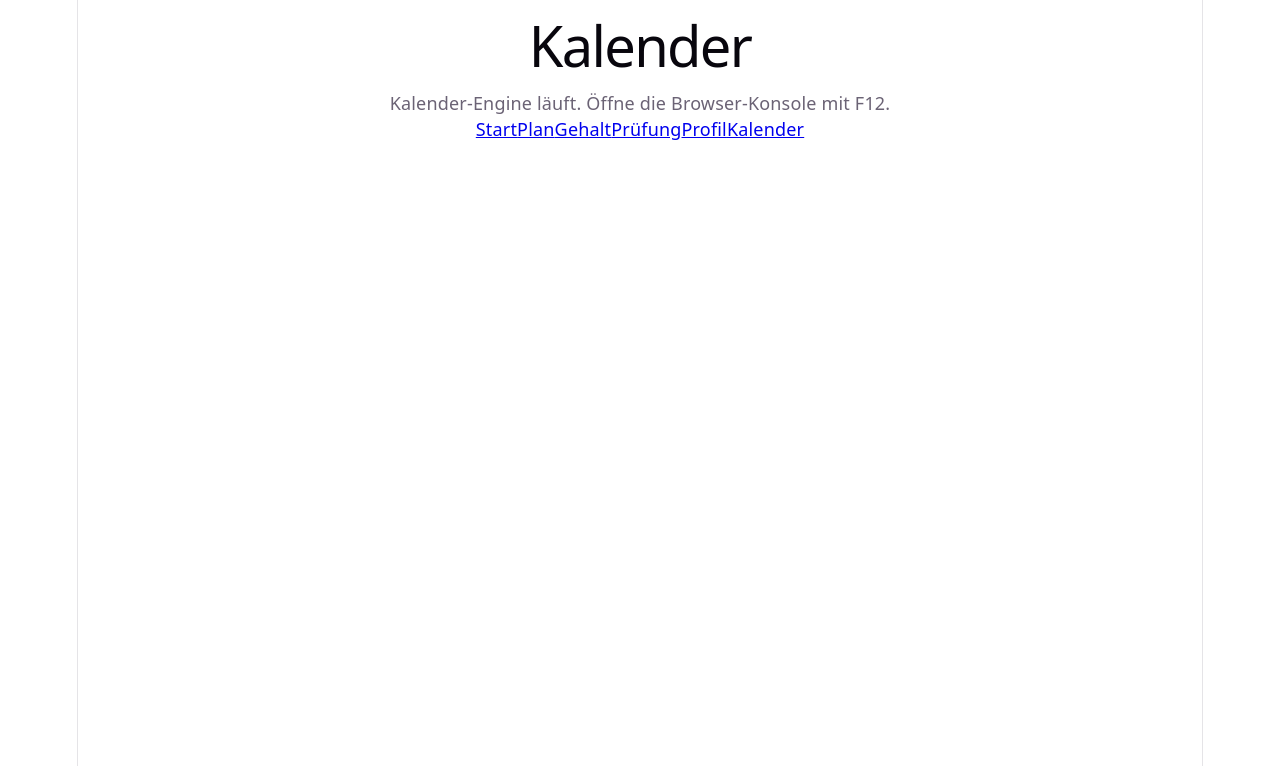
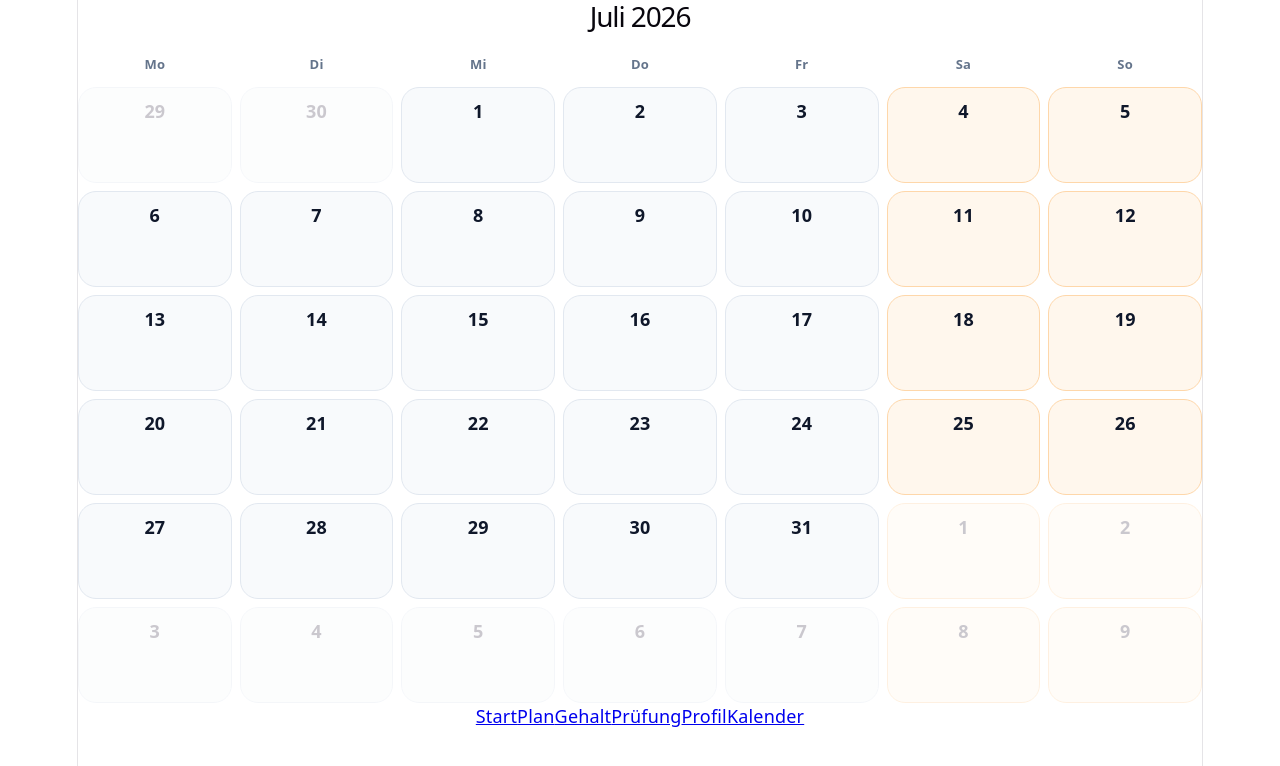
Before and after one commit to vladularu/carecheck-web, a React (Vite) app: page /kalender in a window 1280 px wide. Shown: the top 766 px of the page. Built offline with nearby package versions, Linux system fonts and the light colour scheme.

Commit message:
v0.8.2 Sichtbarer Monatskalender

```diff
--- a/src/App.css
+++ b/src/App.css
@@ -359,3 +359,62 @@
   display: block;
   font-size: 20px;
 }
+.calendar-header {
+  margin-bottom: 18px;
+}
+
+.calendar-header h2 {
+  margin: 0;
+  font-size: 28px;
+  letter-spacing: -0.04em;
+}
+
+.calendar {
+  display: grid;
+  gap: 10px;
+}
+
+.calendar-weekdays {
+  display: grid;
+  grid-template-columns: repeat(7, 1fr);
+  gap: 8px;
+}
+
+.calendar-weekdays span {
+  text-align: center;
+  color: #64748b;
+  font-size: 13px;
+  font-weight: 900;
+}
+
+.calendar-grid {
+  display: grid;
+  grid-template-columns: repeat(7, 1fr);
+  gap: 8px;
+}
+
+.calendar-day {
+  min-height: 74px;
+  border-radius: 18px;
+  padding: 10px;
+  border: 1px solid #e2e8f0;
+  background: #f8fafc;
+}
+
+.calendar-day span {
+  display: block;
+  font-weight: 900;
+}
+
+.calendar-day.outside-month {
+  opacity: 0.35;
+}
+
+.calendar-day.weekend {
+  background: #fff7ed;
+  border-color: #fed7aa;
+}
+
+.calendar-day.current-month {
+  color: #0f172a;
+}
--- /dev/null
+++ b/src/components/calendar/CalendarDay.tsx
@@ -0,0 +1,21 @@
+import type { CalendarDay as CalendarDayModel } from "../../services/calendar/calendarService";
+
+interface CalendarDayProps {
+  day: CalendarDayModel;
+}
+
+export default function CalendarDay({ day }: CalendarDayProps) {
+  const classNames = [
+    "calendar-day",
+    day.currentMonth ? "current-month" : "outside-month",
+    day.weekend ? "weekend" : "",
+  ]
+    .filter(Boolean)
+    .join(" ");
+
+  return (
+    <div className={classNames}>
+      <span>{day.dayNumber}</span>
+    </div>
+  );
+}
--- /dev/null
+++ b/src/components/calendar/CalendarGrid.tsx
@@ -0,0 +1,26 @@
+import type { CalendarWeek } from "../../services/calendar/calendarService";
+import CalendarDay from "./CalendarDay";
+
+interface CalendarGridProps {
+  weeks: CalendarWeek[];
+}
+
+const weekDays = ["Mo", "Di", "Mi", "Do", "Fr", "Sa", "So"];
+
+export default function CalendarGrid({ weeks }: CalendarGridProps) {
+  return (
+    <div className="calendar">
+      <div className="calendar-weekdays">
+        {weekDays.map((day) => (
+          <span key={day}>{day}</span>
+        ))}
+      </div>
+
+      <div className="calendar-grid">
+        {weeks.flat().map((day) => (
+          <CalendarDay key={day.date.toISOString()} day={day} />
+        ))}
+      </div>
+    </div>
+  );
+}
--- /dev/null
+++ b/src/components/calendar/CalendarHeader.tsx
@@ -0,0 +1,11 @@
+interface CalendarHeaderProps {
+  monthLabel: string;
+}
+
+export default function CalendarHeader({ monthLabel }: CalendarHeaderProps) {
+  return (
+    <div className="calendar-header">
+      <h2>{monthLabel}</h2>
+    </div>
+  );
+}
--- a/src/pages/Calendar.tsx
+++ b/src/pages/Calendar.tsx
@@ -1,14 +1,32 @@
+import CalendarGrid from "../components/calendar/CalendarGrid";
+import CalendarHeader from "../components/calendar/CalendarHeader";
 import { createCalendar } from "../services/calendar/calendarService";
 
+const monthNames = [
+  "Januar",
+  "Februar",
+  "März",
+  "April",
+  "Mai",
+  "Juni",
+  "Juli",
+  "August",
+  "September",
+  "Oktober",
+  "November",
+  "Dezember",
+];
+
 export default function Calendar() {
-  const weeks = createCalendar(2026, 6);
+  const year = 2026;
+  const month = 6;
 
-  console.log("Calendar weeks:", weeks);
+  const weeks = createCalendar(year, month);
 
   return (
     <section className="page">
-      <h1>Kalender</h1>
-      <p>Kalender-Engine läuft. Öffne die Browser-Konsole mit F12.</p>
+      <CalendarHeader monthLabel={`${monthNames[month]} ${year}`} />
+      <CalendarGrid weeks={weeks} />
     </section>
   );
 }
```
